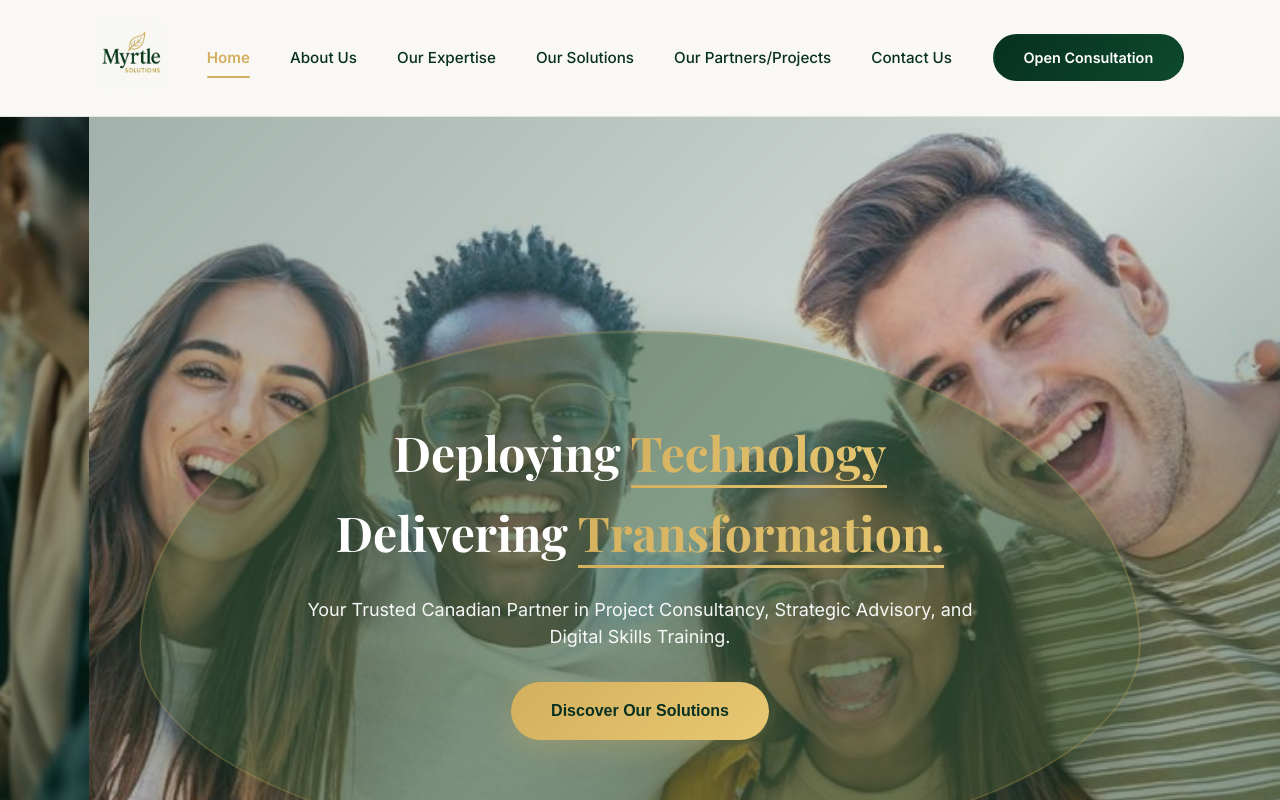
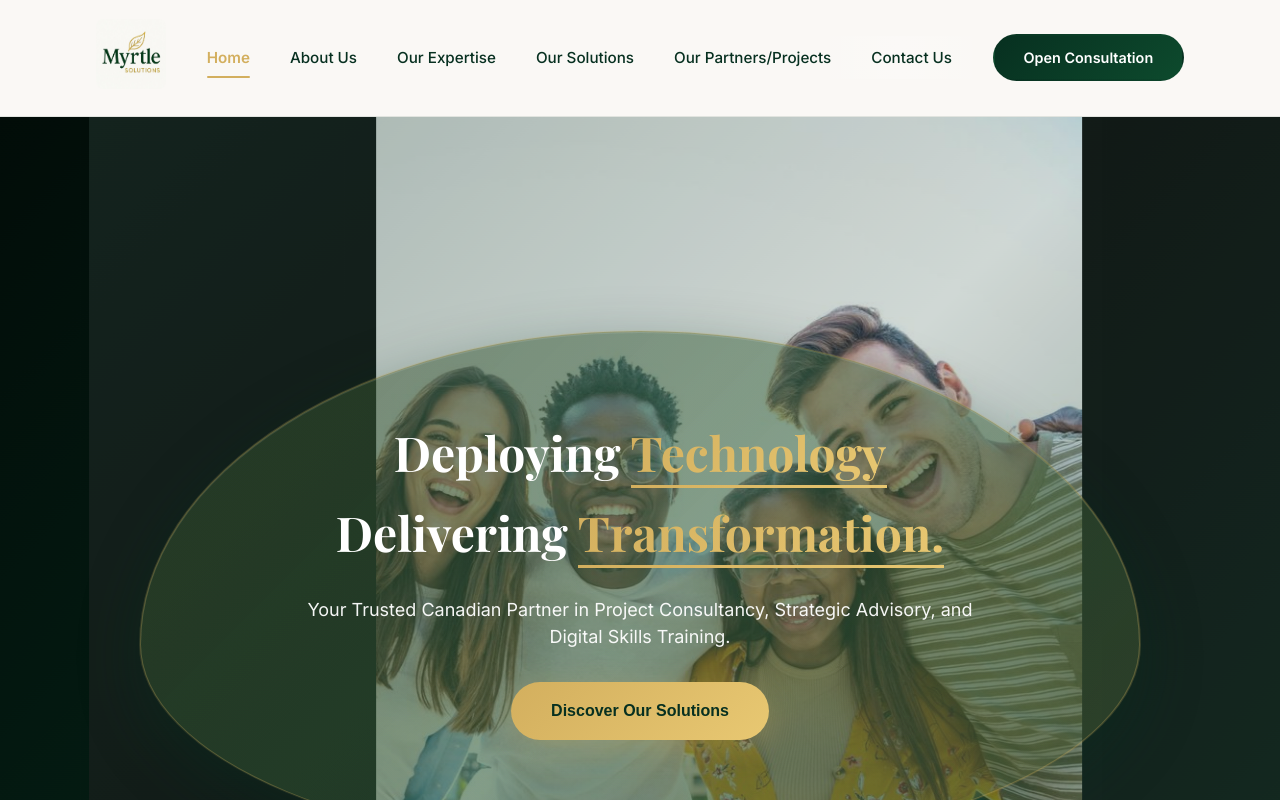
Before and after one commit to harteyhitman/myrtle-solution, a Next.js app: page / in a window 1280 px wide. Shown: the top 800 px of the page. Built offline with nearby package versions, Linux system fonts and the light colour scheme; a web font is replaced by a local one.

Commit message:
image fix

```diff
--- a/src/components/heroSection/heroSection.tsx
+++ b/src/components/heroSection/heroSection.tsx
@@ -86,9 +86,9 @@ export default function HeroSection() {
                                 alt={image.alt}
                                 fill
                                 className={styles.sliderImage}
-                                priority={index === 0}
-                                sizes="100vw"
-                                quality={90}
+                                priority
+                                // sizes="100vw"
+                                // quality={90}
                             />
                             {/* Gradient overlay like Levels Advisory */}
                             <div className={styles.imageOverlay}></div>
--- a/src/components/heroSection/herosection.module.scss
+++ b/src/components/heroSection/herosection.module.scss
@@ -5,10 +5,10 @@
   position: relative;
   height: 100vh;
   min-height: 600px;
-  max-height: 1200px;
   overflow: hidden;
   margin-top: 0;
-
+  max-height: 100vh;
+  overflow: hidden;
   @include mobile {
     // height: 60vh;
     margin-top: 0;
@@ -53,17 +53,23 @@
 }
 
 .imageWrapper {
-  position: relative;
+  position: absolute;
+  top: 0;
+  left: 0;
   width: 100%;
   height: 100%;
+  display: flex;
+  align-items: center;
+  justify-content: center;
+  overflow: hidden;
 }
 
 .sliderImage {
-  object-fit: cover;
+object-fit: contain;
+background-color: #000;
   object-position: center;
   width: 100%;
   height: 100%;
-
   @include mobile {
     object-position: center;
   }
```
